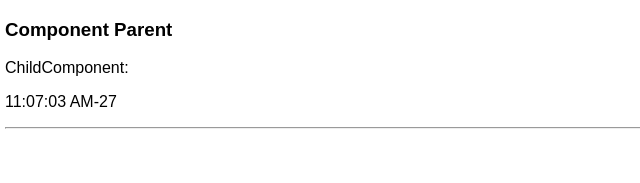
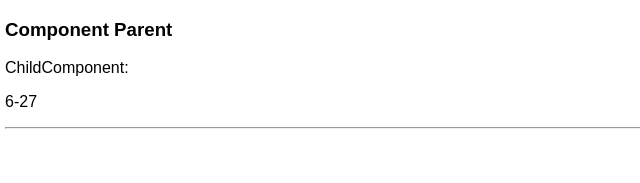
Before and after one commit to BetaQween/phantom-auto, a React (Create React App) app: page / in a window 1280 px wide. Shown: the top 183 px of the page, without its empty margins (0-640 px from the left). Built offline with nearby package versions, Linux system fonts and the light colour scheme.

Commit message:
Passing to props object

```diff
--- a/src/components/ChildComponent.js
+++ b/src/components/ChildComponent.js
@@ -12,17 +12,17 @@ class ChildComponent extends Component {
     this.setState({newStaticData: this.state.newStaticData + 1})
     }
   getDataChange(){
-    console.log(this.props.items);
+    console.log(this.props.dynamic.age);
   }
 
   render() {
-    if(this.props.items){
+    if(this.props.dynamic){
       this.getDataChange();
     }
     return (
       <div className="ChildComponent">
         ChildComponent:
-        <p>{this.props.items}-{this.state.newStaticData}</p>
+        <p>{this.props.dynamic.name}-{this.state.newStaticData}</p>
       </div>
     );
   }
--- a/src/components/ComponentTest.js
+++ b/src/components/ComponentTest.js
@@ -2,28 +2,38 @@ import React, { Component } from 'react';
 import ChildComponent from './ChildComponent';
 
 class ComponentTest extends Component {
+
   constructor(){
     super();
     this.state = {
-      data: new Date().toLocaleTimeString(),
+      dynamicData: {name:1, age:2, year:3},
       staticData: 22
     };
     this.tick = this.tick.bind(this);
   }
+
   tick() {
-  const element = new Date().toLocaleTimeString();
-  this.setState({data: element});
+  var {name, age} = this.state.dynamicData;
+  this.setState(prevState => ({
+    dynamicData: {
+    ...prevState.dynamicData,
+    name: name + 1,
+    age: age - 1
+    }
+  }))
   }
 componentDidMount(){
-  setInterval(this.tick, 1000);
+      setInterval(this.tick, 1000);
 }
 
 
   render() {
     return (
       <div className="ComponentTest">
-        {/* <p>{this.state.data}</p> */}
-        <ChildComponent items={this.state.data} static={this.state.staticData}/>
+        {/* <p>{this.state.dynamicData.name}</p>
+        <p>{this.state.dynamicData.age}</p>
+        <p>{this.state.dynamicData.year}</p> */}
+        <ChildComponent dynamic={this.state.dynamicData} static={this.state.staticData}/>
       </div>
     );
   }
```
